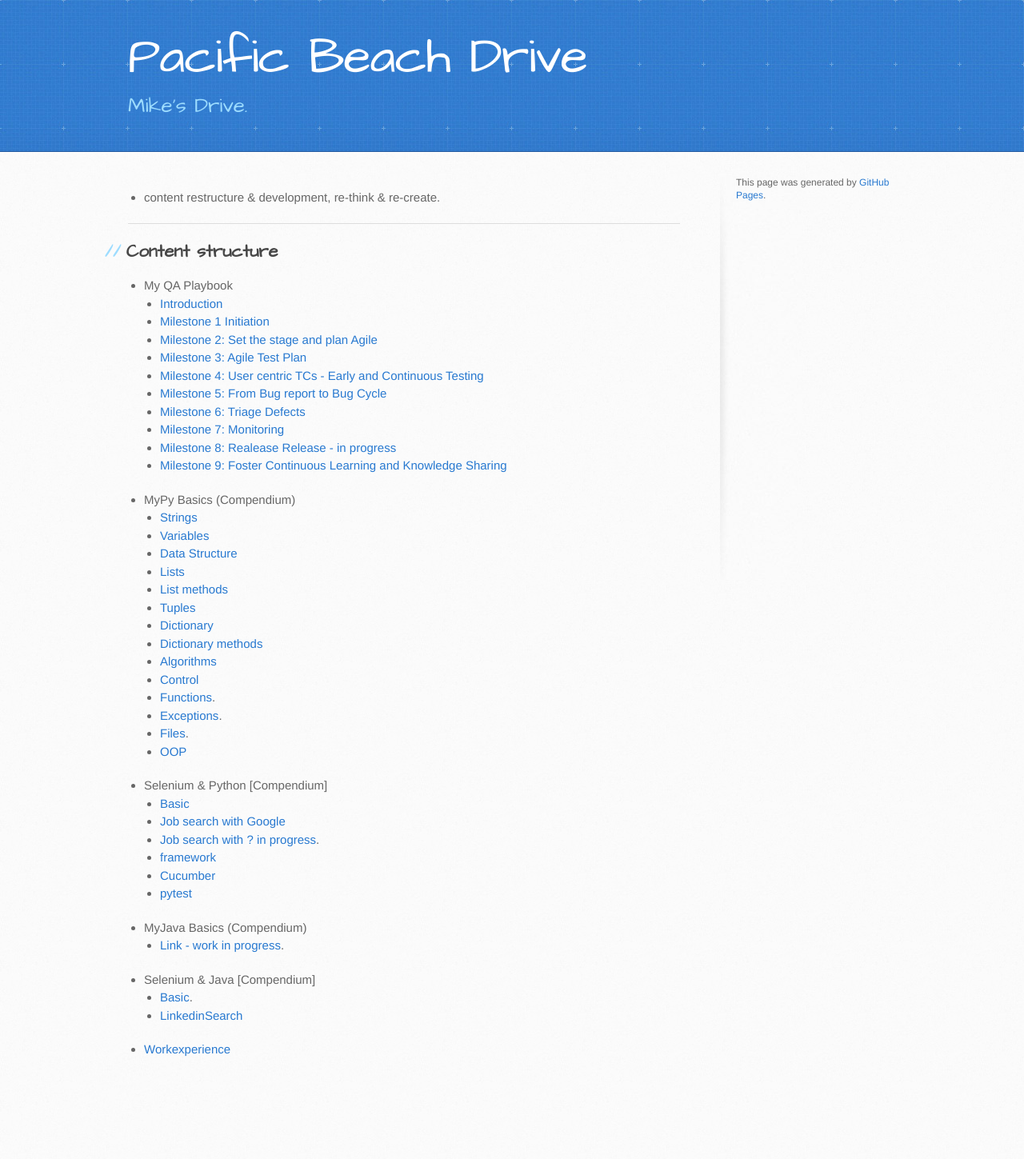
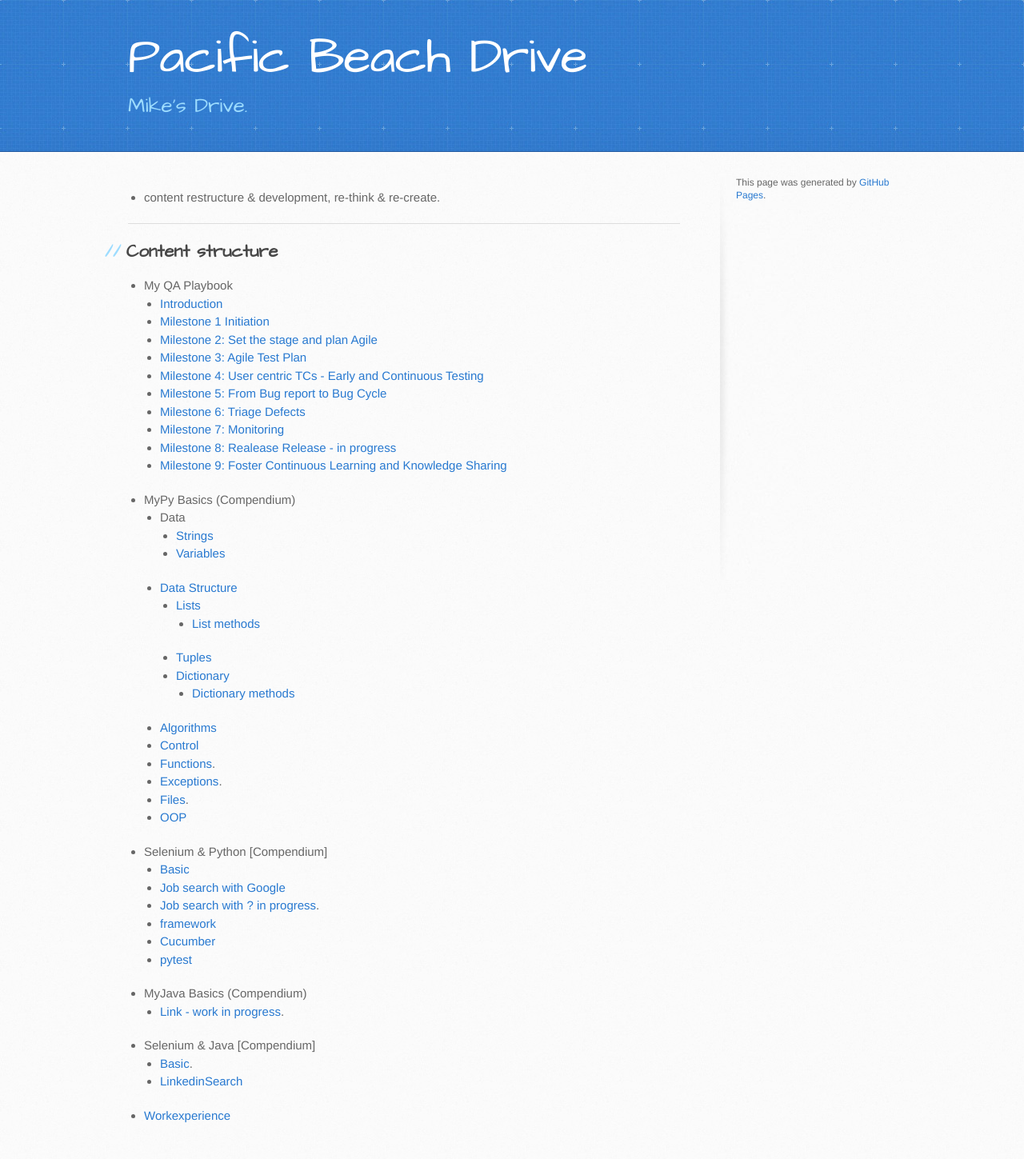
Before and after one commit to trumpfheller/trumpfheller.github.io, a Jekyll site: the page built from index.md, in a window 1280 px wide. Shown: the whole page at 80% size. Built offline with Jekyll 4.4.1, drawn with Linux system fonts in a browser that asks for light colours; before the commit the page ends 1366 px from its top, so only the background shows below that.

Commit message:
Update index.md

```diff
--- a/index.md
+++ b/index.md
@@ -21,14 +21,15 @@
   - [Milestone 9: Foster Continuous Learning and Knowledge Sharing](./another-page.html)
 
 - MyPy Basics (Compendium)
-  - [Strings](./python/strings.html)
-  - [Variables](./python/variables.html)
+  - Data
+    - [Strings](./python/strings.html)
+    - [Variables](./python/variables.html)
   - [Data Structure](./python/datastructure.html)
-  - [Lists](./python/lists.html)
-  - [List methods](./python/listmethods.html)
-  - [Tuples](./python/tuples.html)
-  - [Dictionary](./python/dictionary.html)
-  - [Dictionary methods](./python/dictionarymethods.html)
+    - [Lists](./python/lists.html)
+      - [List methods](./python/listmethods.html)
+    - [Tuples](./python/tuples.html)
+    - [Dictionary](./python/dictionary.html)
+      - [Dictionary methods](./python/dictionarymethods.html)
   - [Algorithms](./python/algorithms.html)
   - [Control](./python/control.html)
   - [Functions](./python/function.html).
```
